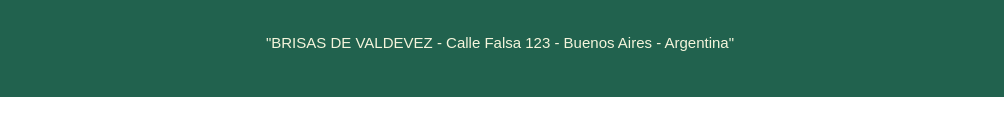
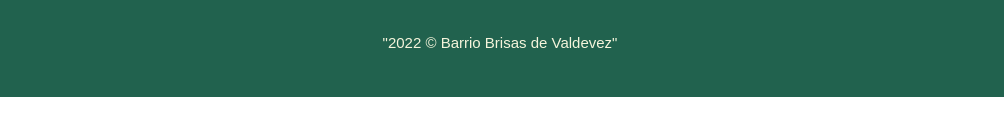
Before and after one commit to Maiiivazqz/Mi-Proyecto-bp, a plain HTML site: page pages/Contacto.html in a window 1280 px wide. Shown: the part 485-620 px from the top of the page, 0-1004 px from the left. Drawn offline with Linux system fonts and the light colour scheme.

Commit message:
modificaciones

```diff
--- a/css/style.scss
+++ b/css/style.scss
@@ -208,7 +208,6 @@
   .boton:hover::after {
     top: 0;
   }
-
   /*MAPA*/
   $contacto:(boton: #85ab7d);
 
--- a/pages/Contacto.html
+++ b/pages/Contacto.html
@@ -65,7 +65,7 @@
     <footer class="footer">
 
       <div class="grupo1">
-           <h1>"BRISAS DE VALDEVEZ - Calle Falsa 123 - Buenos Aires - Argentina"</h1>
+           <h1>"2022 © Barrio Brisas de Valdevez"</h1>
       </div>
 
       <div class="red-social">
```
Also changed, not shown: index.html (+1 -2 lines), pages/Propietarios.html (+1 -1 lines).
